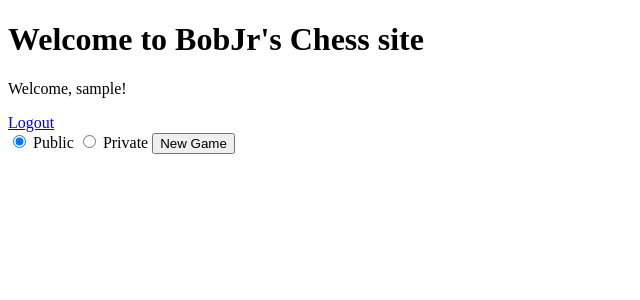
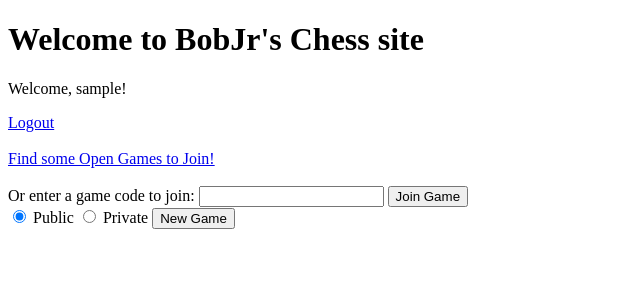
Before and after one commit to BobJr23/Python-Chess-site, a Flask app: template templates/home.html in a window 1280 px wide. Shown: the top 300 px of the page, without its empty margins (0-640 px from the left). Run offline with Flask 3, Linux system fonts and the light colour scheme; the template is opened without the code that fills it: most values are stand-ins (such as "Sample title", 1, 10 or a date in 2020).

Commit message:
message optimizations and join bug fixes

```diff
--- a/app.py
+++ b/app.py
@@ -1,5 +1,11 @@
-# app.py
-from flask import Flask, render_template, request, make_response, render_template_string
+from flask import (
+    Flask,
+    render_template,
+    request,
+    make_response,
+    render_template_string,
+    redirect,
+)
 import uuid
 import chess
 import json
@@ -17,6 +23,13 @@ def get_games():
         return json.load(f)
 
 
+def get_board_from_code(game_code):
+    games = get_games()
+    game = games["games"][game_code]
+    board = chess.Board(fen=game["fen"])
+    return board
+
+
 @app.route("/")
 def hello_world():
     users = get_games()
@@ -24,6 +37,7 @@ def hello_world():
         username = users["usernames"][request.cookies.get("username")]
     except KeyError:
         username = None
+
     return render_template("home.html", username=username)
 
 
@@ -32,20 +46,20 @@ def login():
     username = request.form.get("username")
     users = get_games()
     if username in users["usernames"].values():
-        return "User already exists"
+        return redirect("/")
     else:
         user_code = str(uuid.uuid4())
         users["usernames"][user_code] = username
         with open("games.json", "w") as f:
             json.dump(users, f)
-        resp = make_response("Sign up successful")
+        resp = redirect("/")
         resp.set_cookie("username", user_code)
         return resp
 
 
 @app.route("/logout", methods=["POST", "GET"])
 def logout():
-    resp = make_response("You logged out")
+    resp = redirect("/")
     resp.set_cookie("username", "", expires=0)
     return resp
 
@@ -101,9 +115,12 @@ def send_message(game_code):
     return games["games"][game_code]["messages"]
 
 
+@app.route("/join")
 @app.route("/game/<game_code>/join", methods=["GET"])
-def join_game(game_code):
+def join_game(game_code=None):
     games = get_games()
+    if not game_code:
+        game_code = request.args.get("game_code")
     if game_code not in games["games"].keys():
         return "Game not found", 404
     if games["games"][game_code]["player2_id"]:
@@ -114,15 +131,29 @@ def join_game(game_code):
     except KeyError:
         return "You need to be logged in to join a game", 401
     if player2_name == games["games"][game_code]["player1_name"]:
-        return "You can't join your own game lol", 400
+        return render_template(
+            "game.html",
+            game_code=game_code,
+            error="You can't play against yourself",
+            board_svg=Markup(
+                chess.svg.board(board=get_board_from_code(game_code), size=800)
+            ),
+        )
 
     games["games"][game_code]["player2_id"] = request.cookies.get("username")
     games["games"][game_code]["player2_name"] = player2_name
     with open("games.json", "w") as f:
         json.dump(games, f)
-    board = chess.Board(fen=games["games"][game_code]["fen"])
-    board_svg = chess.svg.board(board=board, size=800, orientation=chess.BLACK)
-    return render_template("game.html", game_code=game_code)
+
+    return redirect("/game/" + game_code)
+    # redirect seems to be better than returning the template cuz of url issues when reloading
+    # return render_template(
+    #     "game.html",
+    #     game_code=game_code,
+    #     board_svg=Markup(
+    #         chess.svg.board(board=get_board_from_code(game_code), size=800)
+    #     ),
+    # )
 
 
 @app.route("/game/<game_code>", methods=["GET"])
@@ -131,8 +162,8 @@ def get_board(game_code):
     if game_code not in games["games"]:
         return "Game not found", 404
     game = games["games"][game_code]
-    board = chess.Board(fen=game["fen"])
-    board_svg = chess.svg.board(board=board, size=800)
+
+    board_svg = chess.svg.board(board=get_board_from_code(game_code), size=800)
     return render_template(
         "game.html", board_svg=Markup(board_svg), game_code=game_code
     )
--- a/templates/home.html
+++ b/templates/home.html
@@ -9,16 +9,17 @@
 {% if username %}
     <p>Welcome, {{ username }}!</p>
     <a href="/logout">Logout</a>
-{% else %}
-<form action="/signup" method="post">
-    <label>
-        Username:
-        <input type="text" name="username">
-    </label>
+    <br><br>
+    <a href="/find-open">Find some Open Games to Join!</a>
+    <br><br>
+    <form action="/join" method="post">
+        <label>
+            Or enter a game code to join:
+            <input type="text" name="game_code">
+        </label>
 
-    <button type="submit">Save Username</button>
-</form>
-{% endif %}
+        <button type="submit">Join Game</button>
+    </form>
 <form action="/new_game" method="post">
     <label>
         <input type="radio" name="game_type" value="public" checked> Public
@@ -28,5 +29,16 @@
     </label>
     <button type="submit">New Game</button>
 </form>
+{% else %}
+<form action="/signup" method="post">
+    <label>
+        Enter a username to begin playing:
+        <input type="text" name="username">
+    </label>
+
+    <button type="submit">Save Username</button>
+</form>
+    <p>If you signed up already but still have this query, try refreshing. If you still see this that means your username has been taken</p>
+{% endif %}
 </body>
 </html>
```
Also changed, not shown: templates/game.html (+29 -7 lines).
